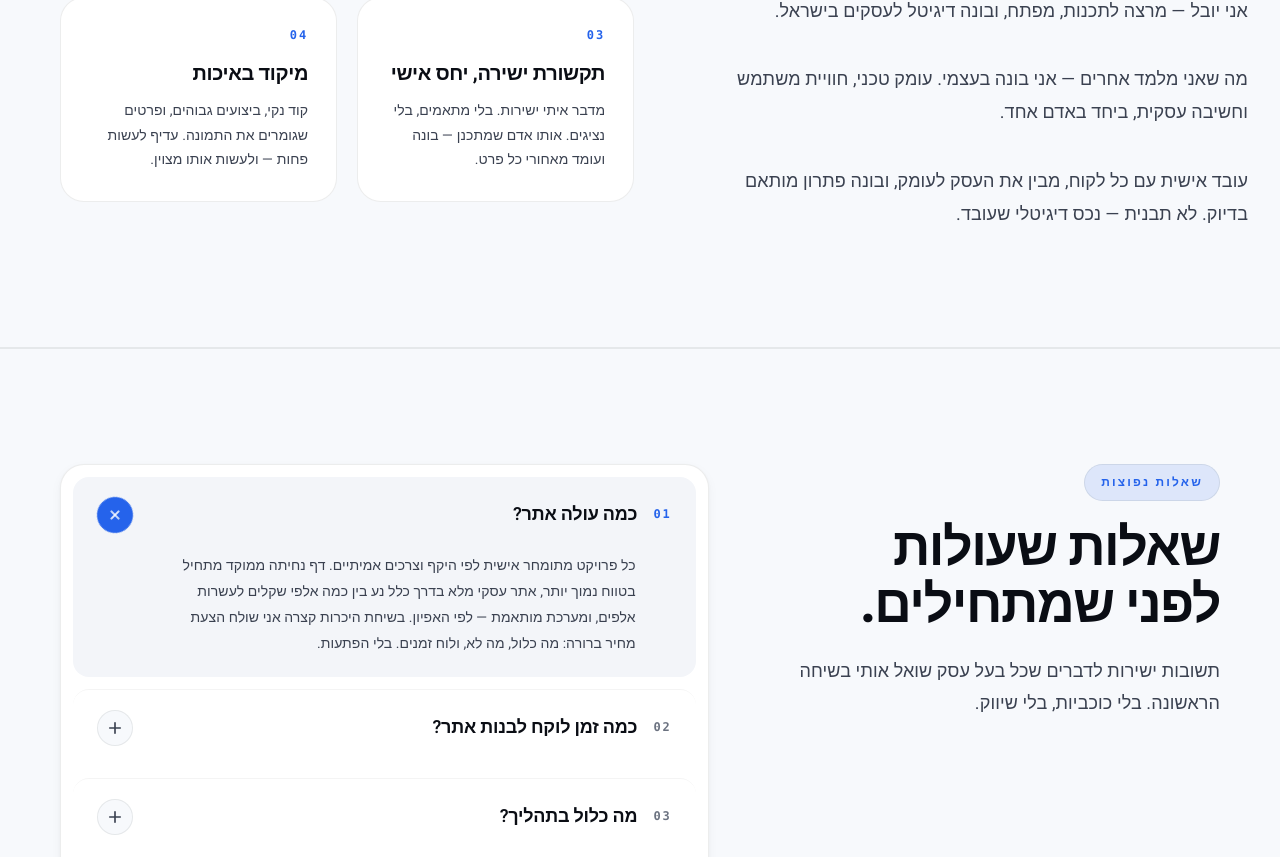
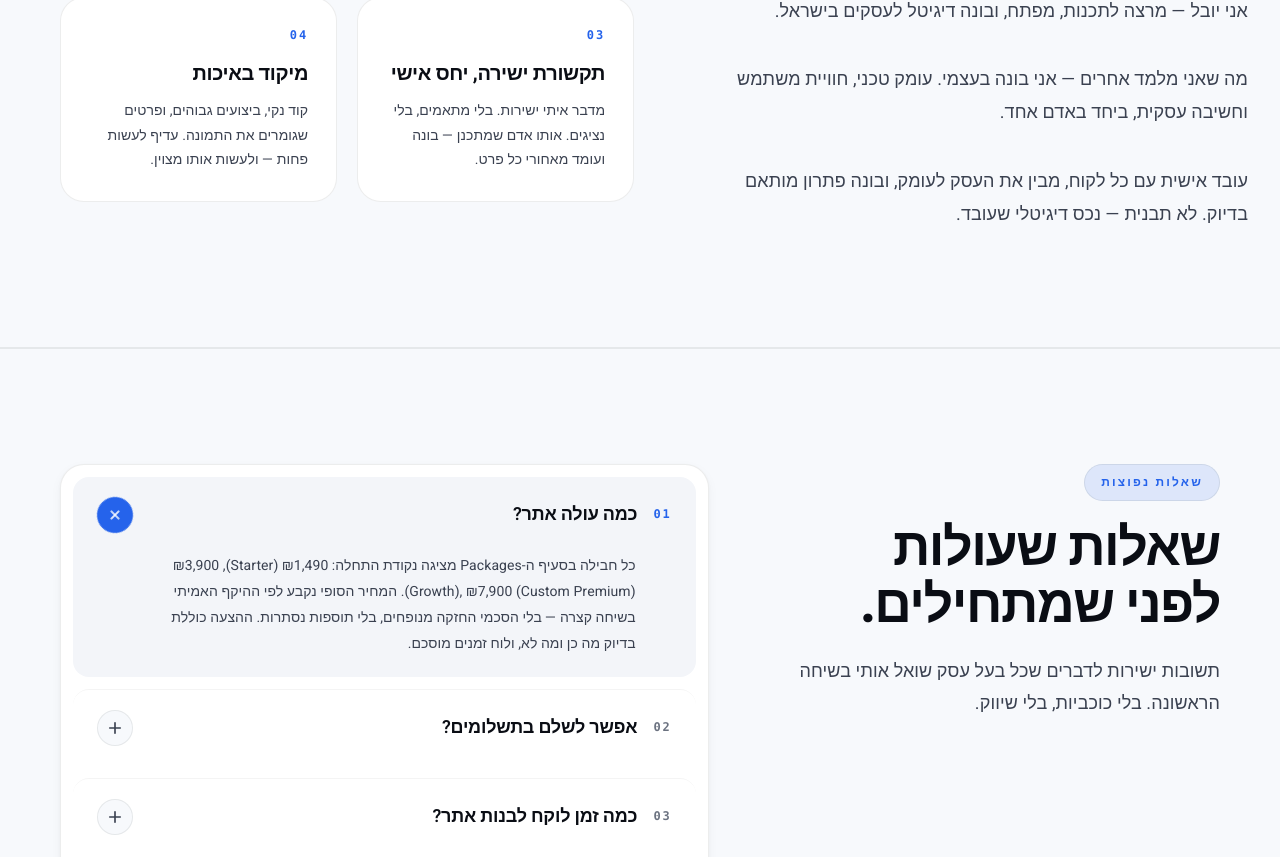
Before and after one commit to yuvalzakay26-ship-it/yuval-digital, a React (Vite) app: page / in a window 1280 px wide. Shown: the part 11143-12000 px from the top of the page. Built offline with nearby package versions, Linux system fonts and the light colour scheme.

Commit message:
Upgrade FAQ to remove objections and improve conversions

```diff
--- a/src/i18n/en.js
+++ b/src/i18n/en.js
@@ -438,7 +438,12 @@ const en = {
       {
         id: 'pricing',
         q: 'How much does a website cost?',
-        a: "Every project is priced individually based on real scope and needs. A focused landing page starts in a lower range; a full business site typically runs from a few thousand to tens of thousands of shekels; a custom system is priced by spec. After a short discovery call, I send a clear quote — what's included, what isn't, and the timeline. No surprises."
+        a: "Each tier in the Packages section shows a starting point: ₪1,490 (Starter), ₪3,900 (Growth), ₪7,900 (Custom Premium). The final number is sized to your real scope on a short discovery call — no inflated retainers, no hidden add-ons. The proposal lists exactly what's included, what isn't, and the agreed timeline."
+      },
+      {
+        id: 'payment',
+        q: 'Can I pay in stages?',
+        a: 'Yes. For any project beyond Starter, the price is split into stages — typically a deposit at kickoff, a milestone payment mid-project, and the balance before go-live. The exact structure is written into the proposal upfront, with no surprises.'
       },
       {
         id: 'duration',
@@ -449,6 +454,31 @@ const en = {
         id: 'process',
         q: "What's included in the process?",
         a: "Five clear stages: a discovery call to understand the need, planning with a written brief and a clear quote, build with live previews you review and approve, launch with QA and domain hookup, and post-launch support. You always know where the project stands and what's next."
+      },
+      {
+        id: 'content',
+        q: "What if I don't have content, images or a logo?",
+        a: "Common — and not a blocker. I help shape the copy from one or two conversations about your business, point you to professional stock libraries for imagery, and connect you to a logo designer if you need one. You don't need to come prepared — we build the foundation together."
+      },
+      {
+        id: 'notTechnical',
+        q: "I'm not technical — is that a problem?",
+        a: "Not at all. Most of the people I work with aren't developers. My job is to translate your business needs into the right technical solution — and to walk you through progress in plain language, no jargon. You make the business decisions; I handle the technical side."
+      },
+      {
+        id: 'ownership',
+        q: 'Do I own the website after launch?',
+        a: 'Fully. The code, domain and content are yours. I build with industry-standard tools — not a closed platform of mine — so if you ever choose to work with another developer, they can pick up from where I left off without friction.'
+      },
+      {
+        id: 'afterLaunch',
+        q: 'What happens after launch — can the site keep growing?',
+        a: "Yes. The site is built so new pages, content, features and integrations can be added later — without starting over. After launch I stay available for small fixes, improvements and additional phases of development, on demand. You're not locked in to working with me — but I'm there if you want to keep building."
+      },
+      {
+        id: 'existingSite',
+        q: 'Can you improve an existing site instead of starting from scratch?',
+        a: 'Depends on the state. If the foundation is solid, I can update design, fix mobile, improve performance and sharpen content — no rebuild needed. If the base is broken or stuck on a limiting platform, a clean start is often cheaper and healthier in the long run. A short call clarifies which path makes sense for you.'
       },
       {
         id: 'mobile',
--- a/src/i18n/he.js
+++ b/src/i18n/he.js
@@ -439,7 +439,12 @@ const he = {
       {
         id: 'pricing',
         q: 'כמה עולה אתר?',
-        a: 'כל פרויקט מתומחר אישית לפי היקף וצרכים אמיתיים. דף נחיתה ממוקד מתחיל בטווח נמוך יותר, אתר עסקי מלא בדרך כלל נע בין כמה אלפי שקלים לעשרות אלפים, ומערכת מותאמת — לפי האפיון. בשיחת היכרות קצרה אני שולח הצעת מחיר ברורה: מה כלול, מה לא, ולוח זמנים. בלי הפתעות.'
+        a: 'כל חבילה בסעיף ה-Packages מציגה נקודת התחלה: ₪1,490 (Starter), ₪3,900 (Growth), ₪7,900 (Custom Premium). המחיר הסופי נקבע לפי ההיקף האמיתי בשיחה קצרה — בלי הסכמי החזקה מנופחים, בלי תוספות נסתרות. ההצעה כוללת בדיוק מה כן ומה לא, ולוח זמנים מוסכם.'
+      },
+      {
+        id: 'payment',
+        q: 'אפשר לשלם בתשלומים?',
+        a: 'כן. בכל פרויקט מעבר ל-Starter התשלום מחולק לשלבים — בדרך כלל מקדמה בתחילת העבודה, תשלום ביניים על אבן דרך מרכזית, ויתרה לפני העלייה לאוויר. המבנה המדויק כתוב בהצעת המחיר מראש, ללא הפתעות.'
       },
       {
         id: 'duration',
@@ -452,14 +457,39 @@ const he = {
         a: 'חמישה שלבים מסודרים: שיחת היכרות להבנת הצורך, אפיון ותכנון עם מסמך ברור והצעת מחיר, בנייה עם גרסאות חיות שאתה רואה ומאשר, השקה הכוללת בדיקות וחיבור לדומיין, וליווי אחרי השקה. אתה תמיד יודע איפה הפרויקט עומד ומה השלב הבא.'
       },
       {
+        id: 'content',
+        q: 'מה אם אין לי תוכן, תמונות או לוגו?',
+        a: 'זה נפוץ — וזה לא חוסם אותנו. אני עוזר לנסח את הטקסטים מתוך שיחה אחת או שתיים על העסק, מפנה למאגרי תמונות מקצועיים, ובמידת הצורך מחבר אותך למעצב לוגו מומלץ. אין צורך להגיע מוכן — את הבסיס בונים יחד.'
+      },
+      {
+        id: 'notTechnical',
+        q: 'אני לא טכני — זה בעיה?',
+        a: 'בכלל לא. רוב מי שאני עובד איתו אינם מפתחים. התפקיד שלי לתרגם את הצרכים העסקיים שלך לפתרון טכני נכון, ולהציג את ההתקדמות בשפה ברורה ללא ז\'רגון. אתה מקבל את ההחלטות העסקיות, אני אחראי על הצד הטכני.'
+      },
+      {
+        id: 'ownership',
+        q: 'האתר שייך לי אחרי ההשקה?',
+        a: 'לחלוטין. הקוד, הדומיין והתוכן שייכים לך. אני בונה בכלים סטנדרטיים בתעשייה — לא בפלטפורמה סגורה שלי — כך שאם תרצה בעתיד לעבוד עם מפתח אחר, הוא יוכל להמשיך מהמקום שעצרתי, בלי חיכוך.'
+      },
+      {
+        id: 'afterLaunch',
+        q: 'מה קורה אחרי ההשקה? אפשר להמשיך להוסיף לאתר?',
+        a: 'כן. האתר נבנה כך שאפשר להוסיף עמודים, תכנים, פיצ\'רים ואינטגרציות בהמשך — בלי להתחיל מחדש. אחרי ההשקה אני זמין לתיקונים קטנים, שיפורים ושלבי פיתוח נוספים לפי הצורך. לא חייבים להישאר איתי — אבל אני שם אם תרצה להמשיך לבנות.'
+      },
+      {
+        id: 'existingSite',
+        q: 'יש לי כבר אתר — אפשר לשפר אותו במקום להתחיל מאפס?',
+        a: 'תלוי במצב. אם הבסיס תקין, אפשר לעדכן עיצוב, לשפר מובייל, להעלות ביצועים ולחזק את התוכן — בלי לבנות מחדש. אם הבסיס שבור או נעול על פלטפורמה מגבילה, פעמים רבות זול ובריא יותר להתחיל נקי. שיחה קצרה תבהיר איזה מסלול נכון לך.'
+      },
+      {
         id: 'mobile',
         q: 'האם האתר מותאם למובייל?',
-        a: 'כן, וזה לא תוספת — זה ברירת מחדל. כל אתר נבנה Mobile-first, כי רוב הגולשים בישראל מגיעים מהנייד. החוויה נבדקת על מסכי טלפון אמיתיים בכל שלב, ואז נפרשת יפה לטאבלט ולדסקטופ.'
+        a: 'כן, וזה לא תוספת — זו ברירת מחדל. כל אתר נבנה Mobile-first, כי רוב הגולשים בישראל מגיעים מהנייד. החוויה נבדקת על מסכי טלפון אמיתיים בכל שלב, ואז נפרשת יפה לטאבלט ולדסקטופ.'
       },
       {
         id: 'start',
         q: 'איך מתחילים?',
-        a: 'פשוט. שולחים לי הודעה בוואטסאפ, מייל או דרך טופס יצירת הקשר עם תיאור קצר של העסק והצורך. אני חוזר באותו היום, קובעים שיחת היכרות קצרה (חינם, בלי התחייבות), ובסיומה אתה מקבל הצעת מחיר ברורה. משם מחליטים יחד אם מתקדמים.'
+        a: 'פשוט. שולחים לי הודעה בוואטסאפ, מייל או דרך טופס יצירת הקשר עם תיאור קצר של העסק והצורך. אני חוזר באותו היום, קובעים שיחת היכרות קצרה (חינם, ללא התחייבות), ובסיומה אתה מקבל הצעת מחיר ברורה. משם מחליטים יחד אם מתקדמים.'
       }
     ]
   },
```
